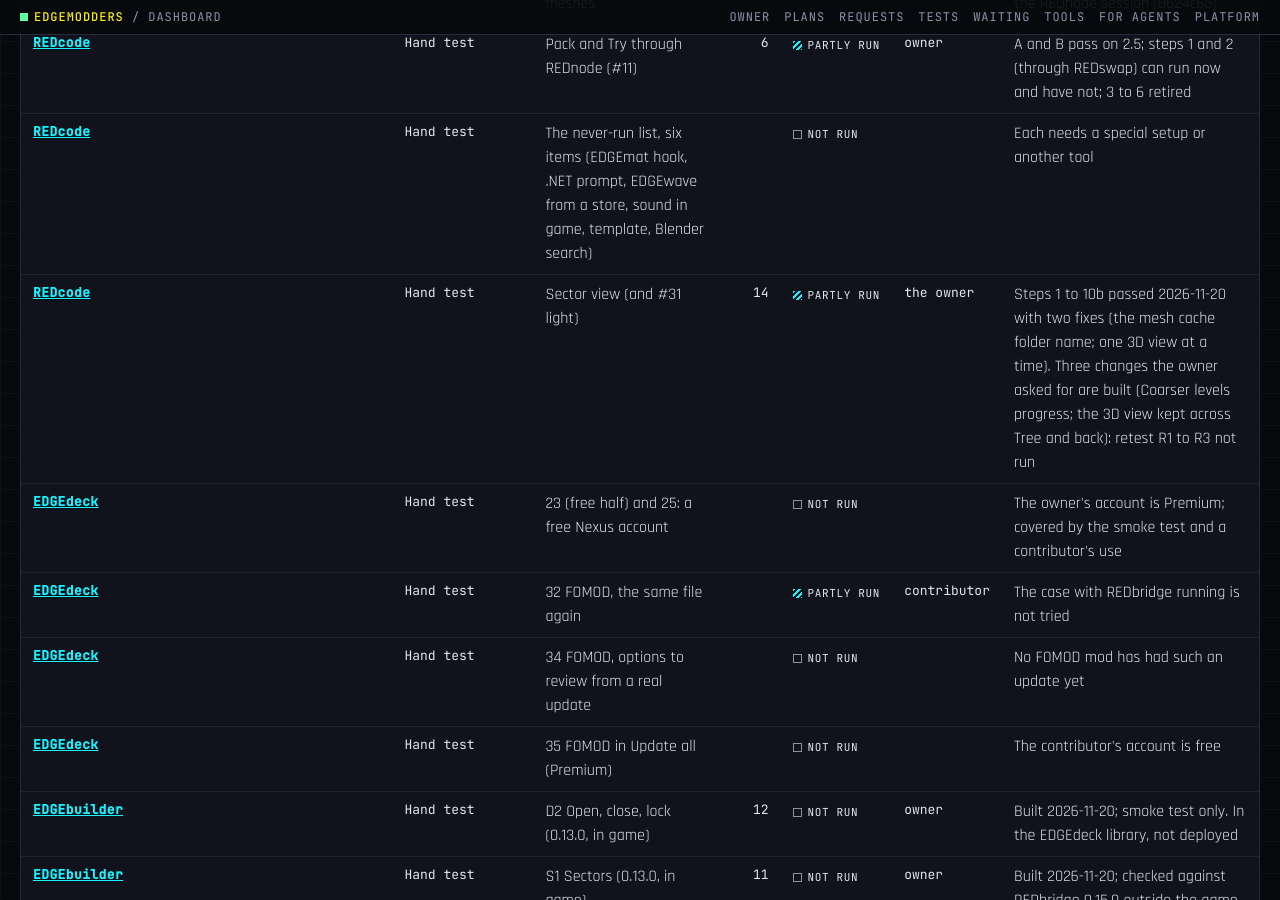
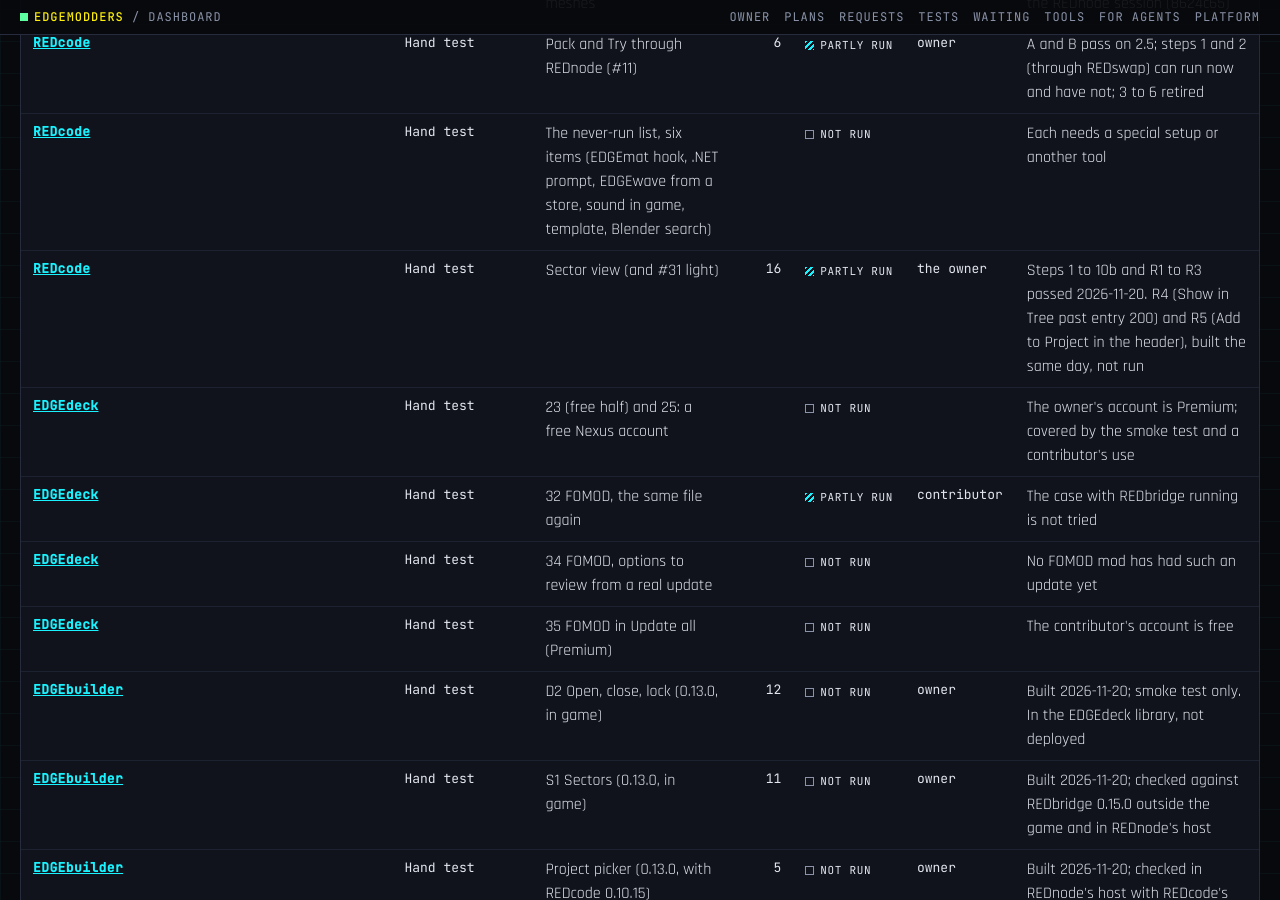
Before and after one commit to Edgemodders/EDGEweb, a Jekyll site: the page docs/dashboard.html, which Jekyll copies as it is, in a window 1280 px wide and 900 px high, scrolled down 9399 px. Built offline with Jekyll 4.4.1, drawn with Linux system fonts in a browser that asks for light colours; some of the changed text lies outside the part shown.

Commit message:
Dashboard: REDcode Sector view R1 to R3 passed; R4 and R5 pending
Co-Authored-By: Claude Opus 5.5 <noreply@anthropic.com>

```diff
--- a/docs/assets/dashboard/status.js
+++ b/docs/assets/dashboard/status.js
@@ -908,7 +908,7 @@ window.EDGE_STATUS = {
      "New File hover button on main (d4c6b4f), hand-tested 2026-11-20: ready for the next release",
      "Animations A3 (#21): hand test passed 2026-11-20 on REDbridge 0.17.0; ready for the next release",
      "Replace with a WAV, Replace All, #29 and #32: hand tests passed 2026-11-20; ready for the next release",
-     "Sector view and #31: hand test passed 2026-11-20 (steps 1 to 10b); its three asked-for changes built, retest R1 to R3 waits on the owner",
+     "Sector view and #31: hand test passed 2026-11-20 (1 to 10b, R1 to R3); R4 and R5 (tree reveal past 200, Add to Project in the header) wait on the owner",
      "Edit in Blender fix for skinned meshes on main (8624c65, from the REDnode session), hand test (4 steps) waits on the owner"
     ]
    },
@@ -1006,10 +1006,10 @@ window.EDGE_STATUS = {
     },
     {
      "name": "Sector view (and #31 light)",
-     "steps": 14,
+     "steps": 16,
      "status": "partly run",
      "ranBy": "the owner",
-     "note": "Steps 1 to 10b passed 2026-11-20 with two fixes (the mesh cache folder name; one 3D view at a time). Three changes the owner asked for are built (Coarser levels progress; the 3D view kept across Tree and back): retest R1 to R3 not run"
+     "note": "Steps 1 to 10b and R1 to R3 passed 2026-11-20. R4 (Show in Tree past entry 200) and R5 (Add to Project in the header), built the same day, not run"
     }
    ],
    "ownerSpotTests": [],
@@ -1027,7 +1027,7 @@ window.EDGE_STATUS = {
    ],
    "ownerActions": [
     "Agree REDcode's half of Sector Tools (docs/design/sector-tools.md, three decisions)",
-    "Retest the Sector view changes R1 to R3 (Coarser levels progress; 3D kept across Tree and back)",
+    "Retest the Sector view R4 and R5 (Show in Tree past entry 200; Add to Project in the header)",
     "Decide when to publish @edgemodders/world-view to npm (EDGEbuilder will build on it)",
     "Run the Edit in Blender: skinned meshes hand test (4 steps)"
    ],
--- a/docs/dashboard.html
+++ b/docs/dashboard.html
@@ -203,7 +203,7 @@ pre.how { background: #05060a; border: 1px solid var(--line); padding: 12px 14px
 </div>
 <div id="tip" role="tooltip"></div>
 
-<script src="assets/dashboard/status.js?v=123"></script>
+<script src="assets/dashboard/status.js?v=124"></script>
 <script>
 (function () {
   var S = window.EDGE_STATUS;
```
